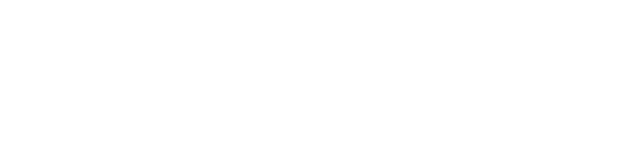
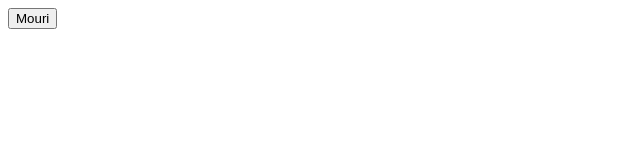
Before and after one commit to Mouri69/WebChat, a plain HTML site: page index.html in a window 1280 px wide. Shown: the whole page, without its empty margins (0-640 px from the left). Drawn offline with Linux system fonts and the light colour scheme.

Commit message:
adding button testing something

```diff
--- a/index.html
+++ b/index.html
@@ -6,6 +6,6 @@
     <title>Document</title>
 </head>
 <body>
-
+    <button>Mouri</button>
 </body>
 </html>
```
